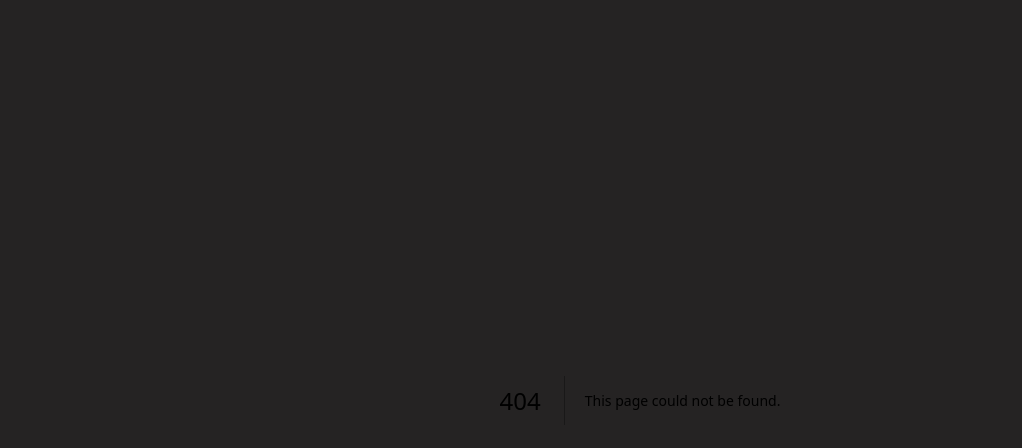
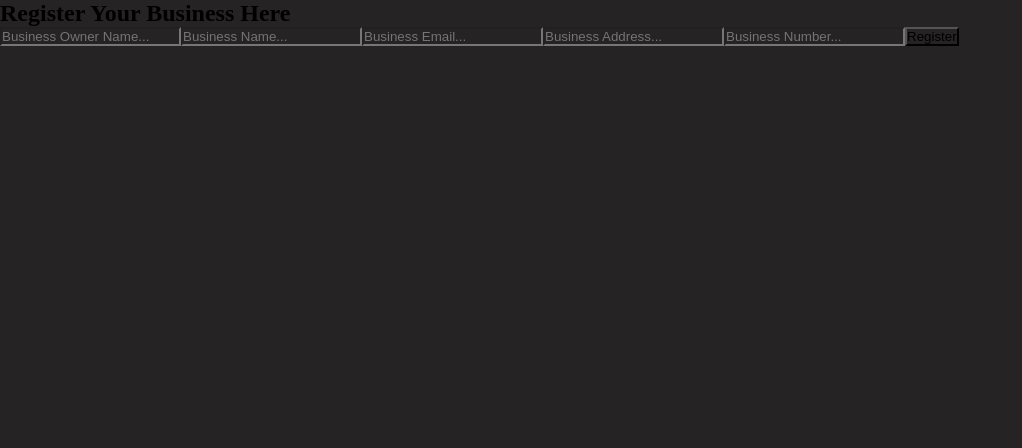
Before and after one commit to FoodLinx/portfolio, a Next.js app: page /sign-up/resturant in a window 1280 px wide. Before the commit this address had no page. Shown: the top 448 px of the page, without its empty margins (0-1022 px from the left). Built offline with nearby package versions, Linux system fonts and the light colour scheme.

Commit message:
registration process

```diff
--- a/src/pages/index.js
+++ b/src/pages/index.js
@@ -3,6 +3,7 @@ import Image from 'next/image'
 import { Inter } from 'next/font/google'
 import styles from '@/styles/Home.module.css'
 import Navbar from '@/components/Navbar/Navbar'
+import Footer from '@/components/Footer/Footer'
 
 const inter = Inter({ subsets: ['latin'] })
 
@@ -17,6 +18,7 @@ export default function Home() {
       </Head>
       <div>
         <Navbar />
+        <Footer />
       </div>
     </>
   )
--- /dev/null
+++ b/src/pages/sign-up/resturant.js
@@ -0,0 +1,25 @@
+import React from 'react'
+
+const Restaurant = () => {
+
+
+
+  return (
+    <div>
+      <div>
+        <h2>Register Your Business Here</h2>
+        <form onSubmit="#Function goes here">
+          <input type="text" placeholder="Business Owner Name..." />
+          <input type="text" placeholder="Business Name..." />
+          <input type="text" placeholder="Business Email..." />
+          <input type="text" placeholder="Business Address..." />
+          <input type="text" placeholder="Business Number..." />
+          <button type="submit">Register</button>
+        </form>
+      </div>
+    </div>
+  )
+
+}
+
+export default Restaurant;
```
Also changed, not shown: src/components/Footer/Footer.js (+22 -0 lines), src/pages/sign-up/driver.js (added, +22 -0 lines), 1 other file (tests, documents, lock files or other folders).
